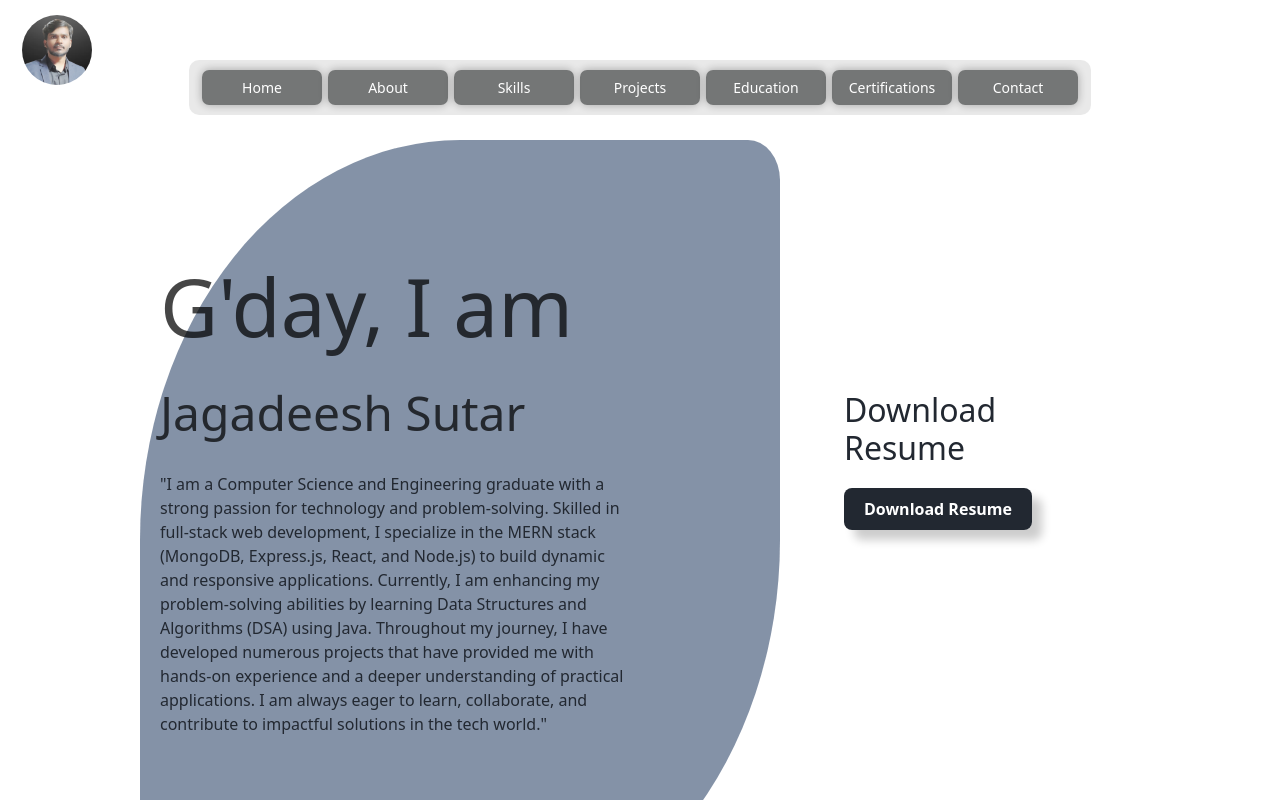
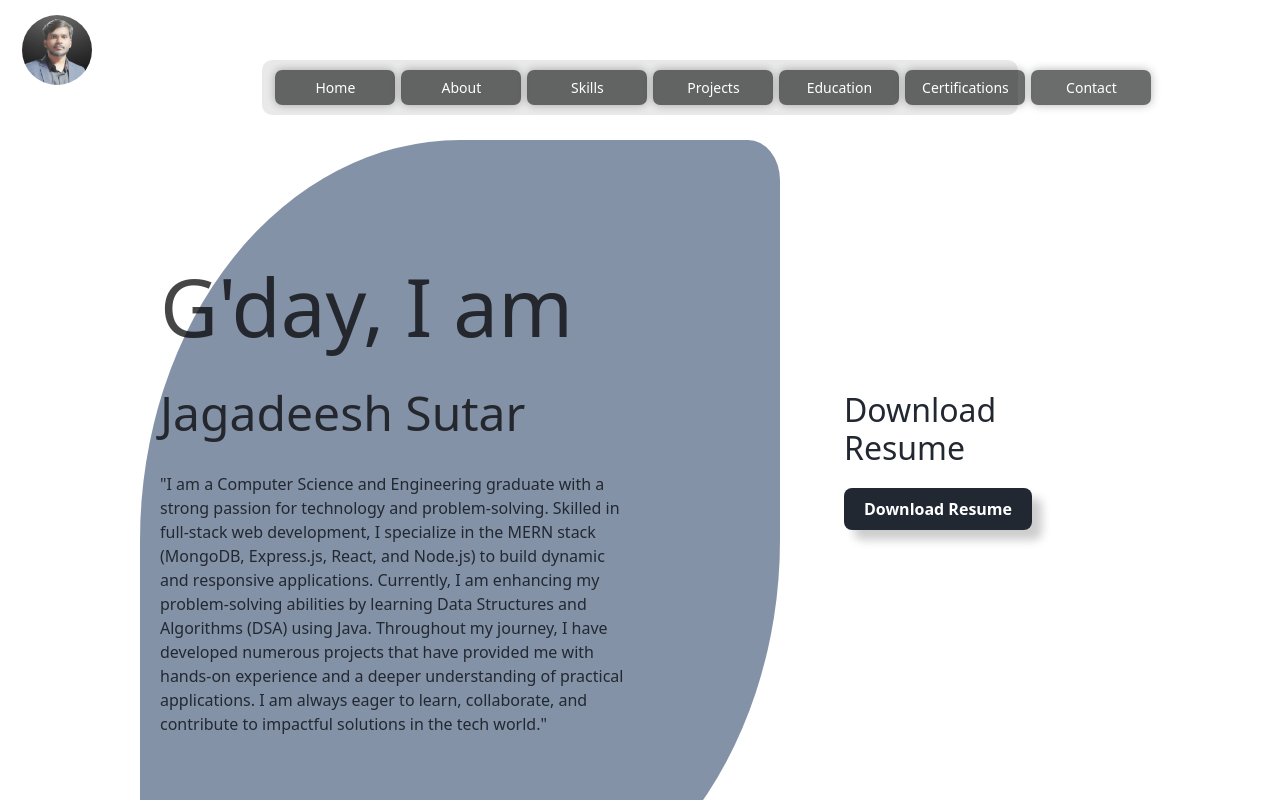
Before and after one commit to JagadeeshSutar/MyPortfolio, a React (Vite) app: page / in a window 1280 px wide. Shown: the top 800 px of the page. Built offline with nearby package versions, Linux system fonts and the light colour scheme; a web font is replaced by a local one.

Commit message:
Page rediction completed

```diff
--- a/src/components/MainContent.jsx
+++ b/src/components/MainContent.jsx
@@ -1,4 +1,4 @@
-import React from "react";
+import React, { useRef } from "react";
 import Home from "./Home";
 import Navbar from "./navbar";
 import "./MainContent.css";
@@ -12,19 +12,61 @@ import MyContacts from "./MyContacts";
 import NavbarMenu from "./NavbarMenu";
 
 function MainContent() {
+  const homeRef = useRef(null);
+  const aboutRef = useRef(null);
+  const skillsRef = useRef(null);
+  const projectsRef = useRef(null);
+  const educationRef = useRef(null);
+  const certificationsRef = useRef(null);
+  const contactRef = useRef(null);
+
+  const scrollToSection = (section) => {
+    const sectionRefs = {
+      home: homeRef,
+      about: aboutRef,
+      skills: skillsRef,
+      projects: projectsRef,
+      education: educationRef,
+      certifications: certificationsRef,
+      contact: contactRef,
+    };
+
+    if (sectionRefs[section]?.current) {
+      sectionRefs[section].current.scrollIntoView({
+        behavior: "smooth",
+        block: "start",
+      });
+    }
+  };
+
   return (
     <>
+      <NavbarMenu scrollToSection={scrollToSection} />{" "}
+      {/* ✅ Pass scrollToSection here */}
       <div className="containerBody">
         <Navbar />
-        <NavbarMenu/>
+        <div ref={homeRef} id="home">
           <Home />
+        </div>
+        <div ref={aboutRef} id="about">
           <AboutMe />
+        </div>
+        <div ref={skillsRef} id="skills">
           <Skills />
+        </div>
+        <div ref={projectsRef} id="projects">
           <Projects />
+        </div>
+        <div ref={educationRef} id="education">
           <Education />
+        </div>
+        <div ref={certificationsRef} id="certifications">
           <Certifications />
-        <MyContacts/>
+        </div>
+        <div ref={contactRef} id="contact">
+          <MyContacts />
           <Contact />
+        </div>
       </div>
     </>
   );
--- a/src/components/NavbarMenu.css
+++ b/src/components/NavbarMenu.css
@@ -2,6 +2,7 @@
   position: sticky;
   top: 50px;
   background-color: rgba(195, 41, 41, 0.134);
+  z-index: 10;
 }
 
 .navbar-nav a {
@@ -10,14 +11,21 @@
   font-size: 14px;
   width: 120px;
   text-align: center;
-  background-color: rgba(37, 41, 41, 0.595);
+  background-color: rgba(8, 10, 10, 0.595);
   margin: 0 3px;
   border-radius: 7px;
   box-shadow: 0 0 10px rgba(0, 0, 0, 0.3);
+  cursor: pointer;
+}
+
+.navbar-nav a:hover {
+  background-color: rgba(86, 95, 95, 0.803);
+  color: white;
 }
 
 .menuContainer {
   padding: 10px;
+  width: 59vw;
   background-color: rgba(0, 0, 0, 0.086);
   border-radius: 10px;
 }
@@ -37,6 +45,8 @@
     justify-content: center;
     height: 100%;
     padding: 30px 20px;
+    width: 100vw;
+    border-radius: 0px;
   }
   .navbar-nav {
     height: 100vh;
@@ -64,7 +74,7 @@
   .custom-toggler {
     margin-left: auto; /* Pushes it to the right */
   }
-  .navbar-nav:nth-child(1){
+  .navbar-nav:nth-child(1) {
     margin-top: 30px;
   }
 }
--- a/src/components/NavbarMenu.jsx
+++ b/src/components/NavbarMenu.jsx
@@ -1,13 +1,20 @@
-import React from "react";
+import React, { useEffect } from "react";
 import "./NavbarMenu.css";
 
-function NavbarMenu() {
-  const btnClick = () => {
+function NavbarMenu({ scrollToSection }) {
+  // ✅ Accept the prop
+
+  const handleClick = (e, sectionId) => {
+    e.preventDefault(); // Stop default link behavior
+    if (scrollToSection) {
+      scrollToSection(sectionId); // ✅ Call the function
+    } else {
+      console.error("scrollToSection function is missing!");
+    }
+
     let menuContainer = document.getElementsByClassName("menuContainer")[0];
-
     if (menuContainer) {
       let currentColor = window.getComputedStyle(menuContainer).backgroundColor;
-
       if (currentColor === "rgba(0, 0, 0, 0.086)") {
         menuContainer.style.backgroundColor = "white";
       } else {
@@ -15,50 +22,55 @@ function NavbarMenu() {
       }
     }
   };
+
   return (
-    <>
-      <nav class="navbar navbar-expand-lg bg-body-tertiary navbarMenu fixed-top navbarMenu">
-        <div class="container-fluid menuContainer">
+    <nav className="navbar navbar-expand-lg bg-body-tertiary navbarMenu fixed-top">
+      <div className="container-fluid menuContainer">
         <button
-            class="navbar-toggler custom-toggler"
+          className="navbar-toggler custom-toggler"
           type="button"
           data-bs-toggle="collapse"
           data-bs-target="#navbarNavAltMarkup"
           aria-controls="navbarNavAltMarkup"
           aria-expanded="false"
           aria-label="Toggle navigation"
-            onClick={btnClick}
+          onClick={handleClick}
         >
-            <span class="navbar-toggler-icon"></span>
+          <span className="navbar-toggler-icon"></span>
         </button>
-          <div class="collapse navbar-collapse" id="navbarNavAltMarkup">
-            <div class="navbar-nav">
-              <a class="nav-link " aria-current="page" href="#">
+        <div className="collapse navbar-collapse" id="navbarNavAltMarkup">
+          <div className="navbar-nav">
+            <a className="nav-link" onClick={(e) => handleClick(e, "home")}>
               Home
             </a>
-              <a class="nav-link" href="#">
+            <a className="nav-link" onClick={(e) => handleClick(e, "about")}>
               About
             </a>
-              <a class="nav-link" href="#">
+            <a className="nav-link" onClick={(e) => handleClick(e, "skills")}>
               Skills
             </a>
-              <a class="nav-link" href="#">
+            <a className="nav-link" onClick={(e) => handleClick(e, "projects")}>
               Projects
             </a>
-              <a class="nav-link" href="#">
+            <a
+              className="nav-link"
+              onClick={(e) => handleClick(e, "education")}
+            >
               Education
             </a>
-              <a class="nav-link" href="#">
+            <a
+              className="nav-link"
+              onClick={(e) => handleClick(e, "certifications")}
+            >
               Certifications
             </a>
-              <a class="nav-link" href="#">
+            <a className="nav-link" onClick={(e) => handleClick(e, "contact")}>
               Contact
             </a>
           </div>
         </div>
       </div>
     </nav>
-    </>
   );
 }
 
--- a/src/components/Projects.css
+++ b/src/components/Projects.css
@@ -166,6 +166,7 @@
   animation-timeline: view();
   animation-range: entry 0 cover 50%;
   transition: all 0.3s ease;
+  position: relative;
 }
 
 .rightBox:hover {
@@ -179,6 +180,19 @@
   border-radius: 0;
   margin-top: 30px;
   margin-left: 4vw;
+  z-index: 0;
+}
+
+#projectImage {
+  /* height: 40vh; */
+  position: relative;
+  width: 23vw;
+  height: 33vh;
+  margin: 0;
+  border-radius: 0;
+  margin-bottom: 100px;
+  margin-right: 24vw;
+  z-index: 1;
 }
 
 @media (max-width: 576px) {
@@ -249,4 +263,17 @@
   .rightProjectCardText p {
     width: 100%;
   }
+  .rightBox img {
+    height: 20vh;
+    width: 60vw;
+    margin-top: 30vh;
+    margin-left: 4vw;
+    z-index: 0;
+  }
+  .leftBox img {
+    height: 20vh;
+    width: 60vw;
+    margin-left: 7vw;
+    margin-top: 30vh;
+  }
 }
--- a/src/components/Projects.jsx
+++ b/src/components/Projects.jsx
@@ -18,12 +18,17 @@ function Projects() {
                 sit placeat sint.
               </p>
 
-              <a href="">Link</a>
-              <a href="">Name</a>
+              <a href="https://airbnb-43d3.onrender.com">Link</a>
+              <a href="https://github.com/JagadeeshSutar/airbnb">GitHub</a>
             </div>
             <div>
               <div className="leftBox">
-                <img src="../images/laptop.png" alt="" />
+                <img src="../images/laptop.png" alt="Project" />
+                <img
+                  src="../images/airbnb.png"
+                  id="projectImage"
+                  alt="Project Image"
+                />
               </div>
             </div>
           </div>
@@ -46,7 +51,7 @@ function Projects() {
               </p>
 
               <a href="">Link</a>
-              <a href="">Name</a>
+              <a href="https://github.com/JagadeeshSutar/Zerodha">GitHub</a>
             </div>
           </div>
         </div>
--- a/src/components/navbar.css
+++ b/src/components/navbar.css
@@ -3,6 +3,7 @@
   background-color: rgba(255, 255, 255, 0) !important;
   margin: 0;
   padding: 10px;
+  z-index: 1;
 }
 
 .myImageLogo {
```
Also changed, not shown: src/App.jsx (+14 -0 lines), public/images/airbnb.png (added). Lines whose indentation alone changed are shown as unchanged.
